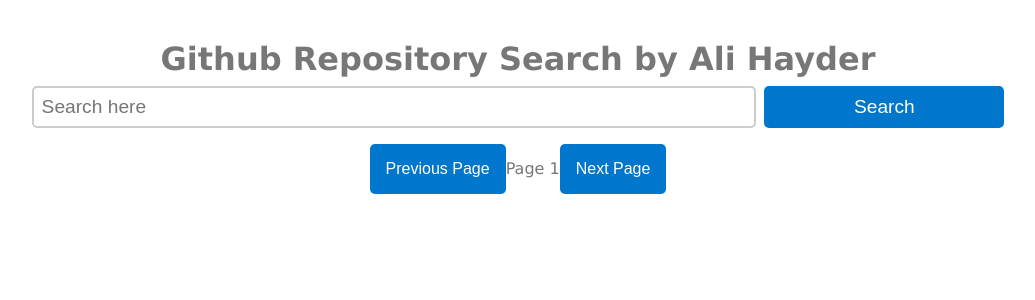
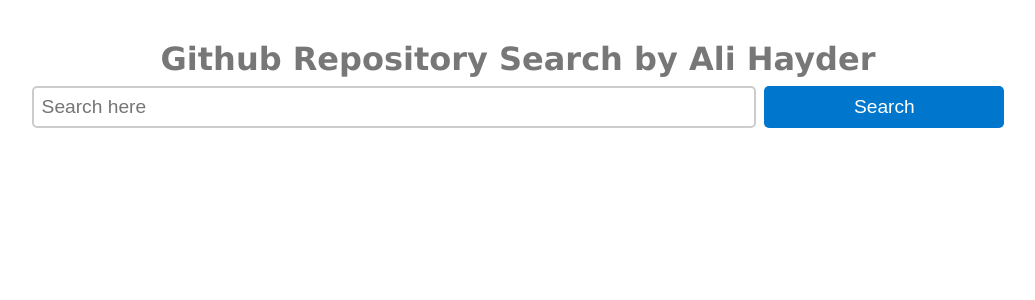
Before and after one commit to ahayder/github-search-api, a React (Vite) app: page / in a window 1280 px wide. Shown: the top 300 px of the page, without its empty margins (122-1157 px from the left). Built offline with nearby package versions, Linux system fonts and the light colour scheme.

Commit message:
Hide Pagination Button on Blank Page

```diff
--- a/src/App.css
+++ b/src/App.css
@@ -36,6 +36,10 @@
 }
 
 .result-list {
+  width: 80%;
+  display: flex;
+  flex-direction: column;
+  gap: 1rem;
   list-style: none;
   padding: 0;
   margin: 0;
--- a/src/App.tsx
+++ b/src/App.tsx
@@ -1,6 +1,6 @@
 import { useState } from "react";
 import useThrottledSearch from "./hooks/useThrottledSearch";
-import './App.css'
+import "./App.css";
 
 function App() {
   const [query, setQuery] = useState<string>("");
@@ -23,20 +23,22 @@
       <ul className="result-list">
         {results.map((result, i) => (
           <li className="result-item" key={result.id}>
-            <a href={result.html_url}>{`${i+1}. ${result.name}`}</a>
+            <a href={result.html_url}>{`${i + 1}. ${result.name}`}</a>
             <p>{result.description}</p>
           </li>
         ))}
       </ul>
+      {results.length === 30 && (
         <div>
           <button onClick={prevPage} disabled={page === 1}>
             Previous Page
           </button>
           <span>Page {page}</span>
-        <button onClick={nextPage} disabled={results.length === 0}>
+          <button onClick={nextPage}>
             Next Page
           </button>
         </div>
+      )}
     </div>
   );
 }
```
Lines whose indentation alone changed are shown as unchanged.
